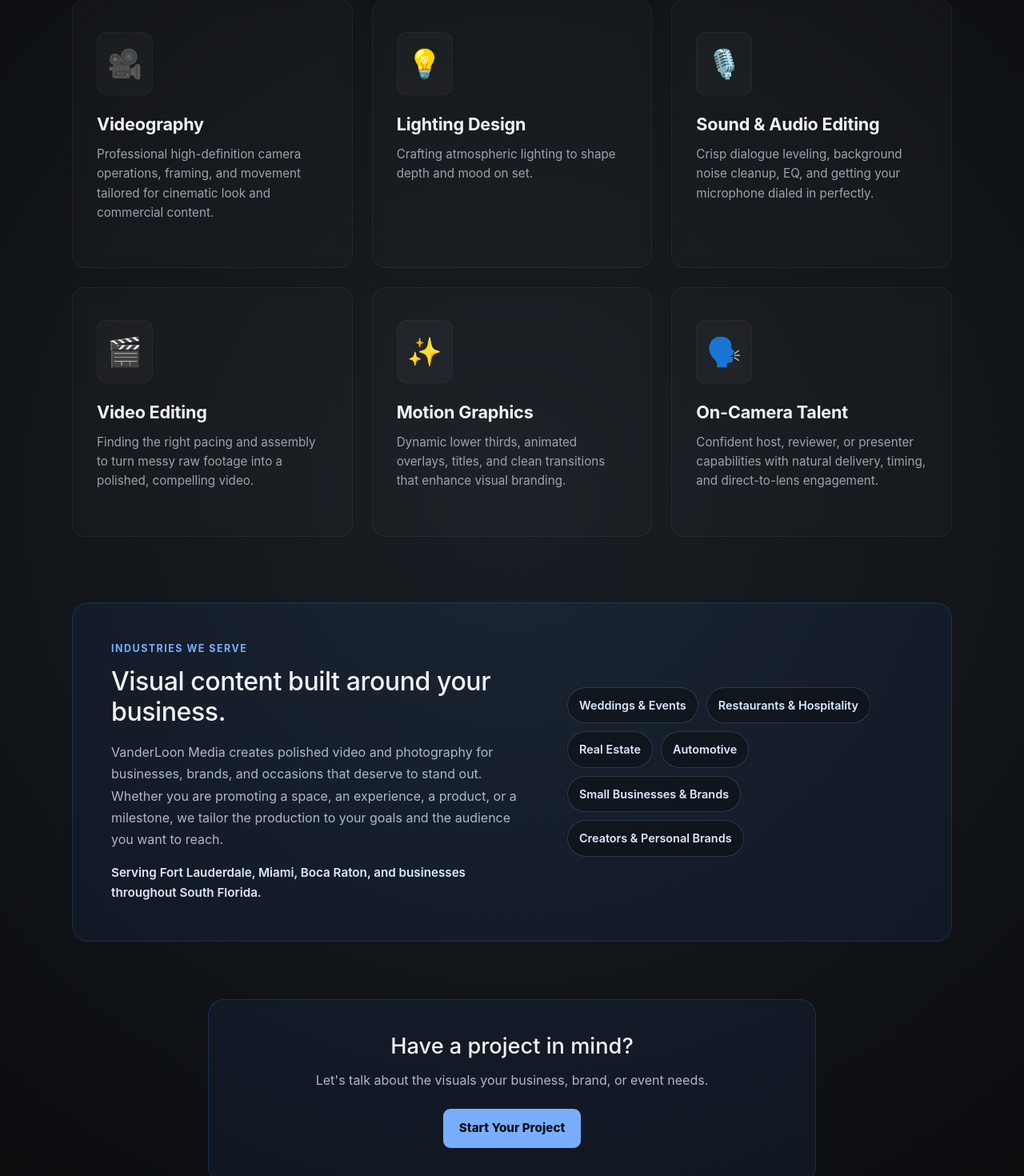
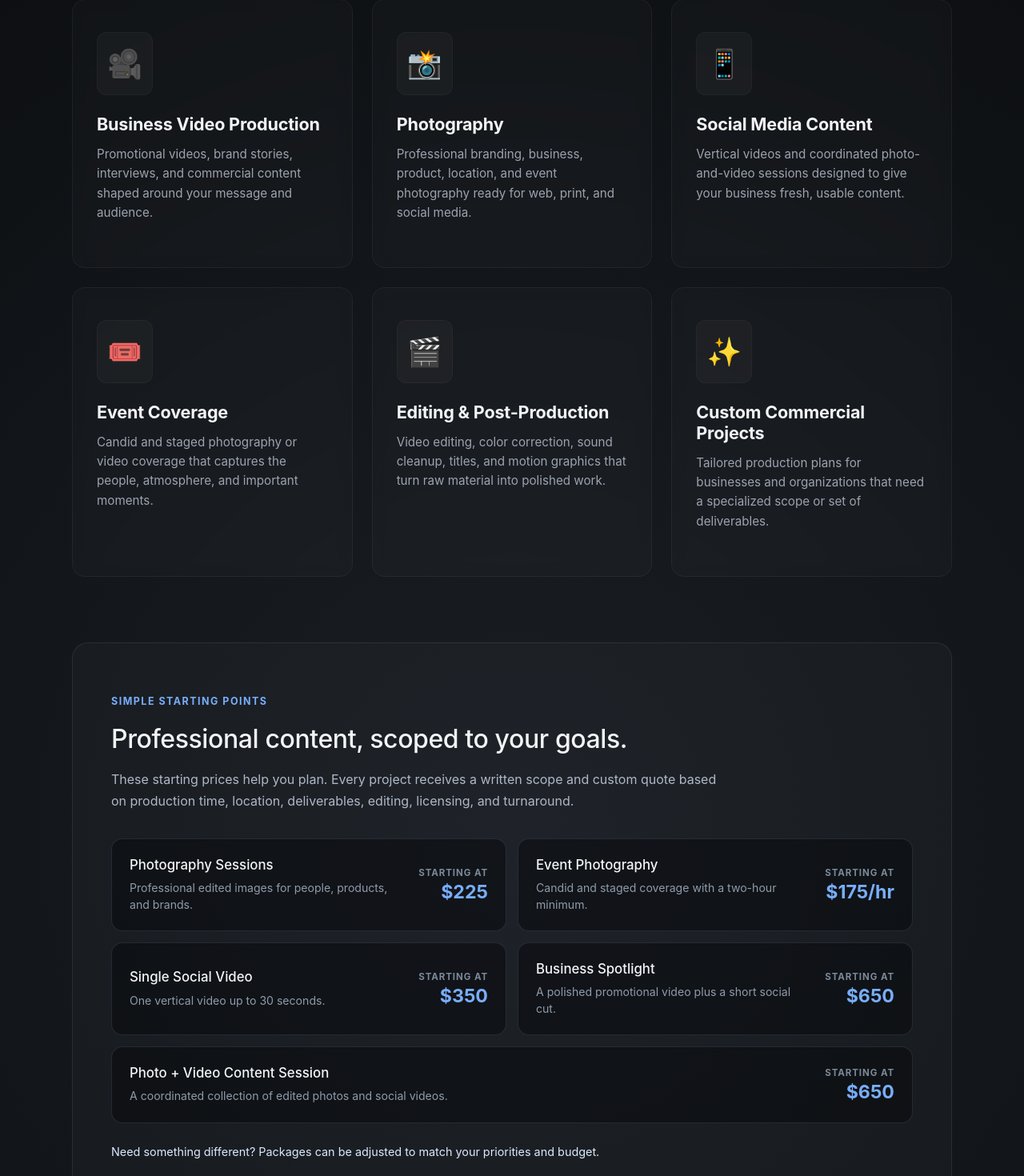
Before and after one commit to TNT928/updatedportfolio, a React (Create React App) app: page /services in a window 1280 px wide. Shown: the part 318-1788 px from the top of the page at 80% size. Built offline with nearby package versions, Linux system fonts and the light colour scheme; a web font is replaced by a local one.

Commit message:
Improve services page and add starting prices

```diff
--- a/src/CSS/services.module.css
+++ b/src/CSS/services.module.css
@@ -158,6 +158,101 @@
   border-radius: 999px;
 }
 
+.pricingSection {
+  margin-top: 72px;
+  padding: 64px 48px 56px;
+  background: rgba(255, 255, 255, 0.025);
+  border: 1px solid rgba(255, 255, 255, 0.08);
+  border-radius: 20px;
+}
+
+.pricingIntro {
+  max-width: 760px;
+}
+
+.pricingIntro .eyebrow {
+  margin-bottom: 18px;
+}
+
+.pricingTitle {
+  margin: 0;
+  color: #f3f4f6;
+  font-size: 2rem;
+  letter-spacing: -0.4px;
+}
+
+.pricingDescription {
+  margin: 18px 0 0;
+  color: #aeb8c7;
+  font-size: 1rem;
+  line-height: 1.7;
+}
+
+.pricingGrid {
+  display: grid;
+  grid-template-columns: repeat(2, minmax(0, 1fr));
+  gap: 14px;
+  margin-top: 32px;
+}
+
+.pricingCard {
+  min-width: 0;
+  padding: 22px;
+  display: flex;
+  justify-content: space-between;
+  gap: 24px;
+  align-items: center;
+  background: rgba(10, 12, 14, 0.58);
+  border: 1px solid rgba(147, 197, 253, 0.14);
+  border-radius: 14px;
+}
+
+.pricingCard:last-child {
+  grid-column: 1 / -1;
+}
+
+.pricingCard h3 {
+  margin: 0;
+  color: #f3f4f6;
+  font-size: 1.05rem;
+}
+
+.pricingCard p {
+  margin: 8px 0 0;
+  color: #8f9bab;
+  font-size: 0.88rem;
+  line-height: 1.5;
+}
+
+.priceBlock {
+  flex: 0 0 auto;
+  text-align: right;
+}
+
+.priceBlock span {
+  display: block;
+  color: #7b8999;
+  font-size: 0.72rem;
+  font-weight: 700;
+  letter-spacing: 0.08em;
+  text-transform: uppercase;
+}
+
+.priceBlock strong {
+  display: block;
+  margin-top: 3px;
+  color: #78aefc;
+  font-size: 1.45rem;
+  line-height: 1.1;
+}
+
+.pricingNote {
+  margin: 24px 0 0;
+  color: #dbeafe;
+  font-size: 0.9rem;
+  line-height: 1.6;
+}
+
 .ctaSection {
   max-width: 760px;
   margin: 72px auto 0;
@@ -218,8 +313,32 @@
   .industriesTitle {
     font-size: 1.65rem;
   }
+  .pricingSection {
+    margin-top: 48px;
+    padding: 44px 24px 40px;
+  }
+  .pricingTitle {
+    font-size: 1.65rem;
+  }
+  .pricingGrid {
+    grid-template-columns: 1fr;
+  }
+  .pricingCard:last-child {
+    grid-column: auto;
+  }
   .ctaSection {
     margin-top: 48px;
     padding: 34px 20px;
   }
 }
+
+@media (max-width: 460px) {
+  .pricingCard {
+    align-items: flex-start;
+    flex-direction: column;
+    gap: 14px;
+  }
+  .priceBlock {
+    text-align: left;
+  }
+}
--- a/src/Pages/services.tsx
+++ b/src/Pages/services.tsx
@@ -5,34 +5,62 @@ import styles from '../CSS/services.module.css';
 const Services = () => {
   const serviceList = [
     {
-      title: "Videography",
-      description: "Professional high-definition camera operations, framing, and movement tailored for cinematic look and commercial content.",
+      title: "Business Video Production",
+      description: "Promotional videos, brand stories, interviews, and commercial content shaped around your message and audience.",
       icon: "🎥"
     },
     {
-      title: "Lighting Design",
-      description: "Crafting atmospheric lighting to shape depth and mood on set.",
-      icon: "💡"
+      title: "Photography",
+      description: "Professional branding, business, product, location, and event photography ready for web, print, and social media.",
+      icon: "📸"
     },
     {
-      title: "Sound & Audio Editing",
-      description: "Crisp dialogue leveling, background noise cleanup, EQ, and getting your microphone dialed in perfectly.",
-      icon: "🎙️"
+      title: "Social Media Content",
+      description: "Vertical videos and coordinated photo-and-video sessions designed to give your business fresh, usable content.",
+      icon: "📱"
     },
     {
-      title: "Video Editing",
-      description: "Finding the right pacing and assembly to turn messy raw footage into a polished, compelling video.",
+      title: "Event Coverage",
+      description: "Candid and staged photography or video coverage that captures the people, atmosphere, and important moments.",
+      icon: "🎟️"
+    },
+    {
+      title: "Editing & Post-Production",
+      description: "Video editing, color correction, sound cleanup, titles, and motion graphics that turn raw material into polished work.",
       icon: "🎬"
     },
     {
-      title: "Motion Graphics",
-      description: "Dynamic lower thirds, animated overlays, titles, and clean transitions that enhance visual branding.",
+      title: "Custom Commercial Projects",
+      description: "Tailored production plans for businesses and organizations that need a specialized scope or set of deliverables.",
       icon: "✨"
+    }
+  ];
+
+  const startingPrices = [
+    {
+      service: "Photography Sessions",
+      price: "$225",
+      detail: "Professional edited images for people, products, and brands."
     },
     {
-      title: "On-Camera Talent",
-      description: "Confident host, reviewer, or presenter capabilities with natural delivery, timing, and direct-to-lens engagement.",
-      icon: "🗣️"
+      service: "Event Photography",
+      price: "$175/hr",
+      detail: "Candid and staged coverage with a two-hour minimum."
+    },
+    {
+      service: "Single Social Video",
+      price: "$350",
+      detail: "One vertical video up to 30 seconds."
+    },
+    {
+      service: "Business Spotlight",
+      price: "$650",
+      detail: "A polished promotional video plus a short social cut."
+    },
+    {
+      service: "Photo + Video Content Session",
+      price: "$650",
+      detail: "A coordinated collection of edited photos and social videos."
     }
   ];
 
@@ -57,6 +85,37 @@ const Services = () => {
             </div>
           ))}
         </div>
+
+        <section className={styles.pricingSection} aria-labelledby="starting-prices">
+          <div className={styles.pricingIntro}>
+            <p className={styles.eyebrow}>Simple Starting Points</p>
+            <h2 id="starting-prices" className={styles.pricingTitle}>Professional content, scoped to your goals.</h2>
+            <p className={styles.pricingDescription}>
+              These starting prices help you plan. Every project receives a written scope and
+              custom quote based on production time, location, deliverables, editing,
+              licensing, and turnaround.
+            </p>
+          </div>
+
+          <div className={styles.pricingGrid}>
+            {startingPrices.map((item) => (
+              <article key={item.service} className={styles.pricingCard}>
+                <div>
+                  <h3>{item.service}</h3>
+                  <p>{item.detail}</p>
+                </div>
+                <div className={styles.priceBlock}>
+                  <span>Starting at</span>
+                  <strong>{item.price}</strong>
+                </div>
+              </article>
+            ))}
+          </div>
+
+          <p className={styles.pricingNote}>
+            Need something different? Packages can be adjusted to match your priorities and budget.
+          </p>
+        </section>
 
         <section className={styles.industriesSection}>
           <div className={styles.industriesContent}>
```
